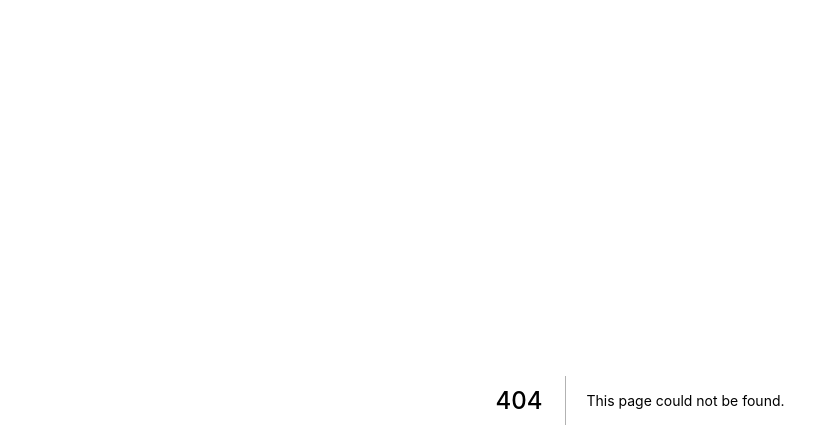
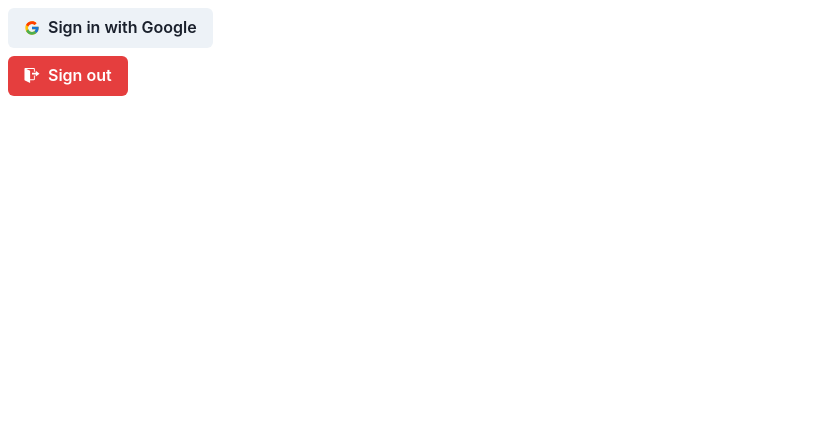
Before and after one commit to hokkyss/Portfolio, a Next.js app: page /login in a window 1280 px wide. Before the commit this address had no page. Shown: the top 448 px of the page, without its empty margins (0-839 px from the left). Built offline with nearby package versions, Linux system fonts and the light colour scheme.

Commit message:
add logout

```diff
--- a/elements/Card/Card.tsx
+++ b/elements/Card/Card.tsx
@@ -4,7 +4,7 @@ export const Card = forwardRef<BoxProps, 'div'>(function Card(props, ref) {
 	return (
 		<LinkBox
 			{...props}
-			w={{ sm: 'xs', md: 'sm', lg: 'xl' }}
+			w={{ base: 'xs', sm: 'sm', md: 'md', lg: 'xl', xl: '2xl' }}
 			padding="4"
 			rounded="sm"
 			shadow="md"
--- a/modules/BlogCard/BlogCard.tsx
+++ b/modules/BlogCard/BlogCard.tsx
@@ -1,5 +1,4 @@
 import {
-	Button,
 	Flex,
 	Heading,
 	LinkOverlay,
@@ -22,9 +21,9 @@ export const BlogCardSkeleton = React.memo(function BlogCardSkeleton() {
 		<React.Fragment>
 			<Card>
 				<SkeletonText noOfLines={1} skeletonHeight="4" w="36" />
-				<Spacer height="2" />
+				<Spacer height="4" />
 				<SkeletonText noOfLines={1} skeletonHeight="7" />
-				<Spacer height="2" />
+				<Spacer height="4" />
 				<SkeletonText noOfLines={2} skeletonHeight="4" />
 			</Card>
 		</React.Fragment>
--- a/pages/_app.tsx
+++ b/pages/_app.tsx
@@ -1,11 +1,9 @@
 import * as React from 'react'
 import type { AppProps } from 'next/app'
+import Head from 'next/head'
 import { ChakraProvider, extendTheme } from '@chakra-ui/react'
 
 import '~/styles/globals.css'
-
-import '~/utils/firebase'
-import Head from 'next/head'
 
 const activeLabelStyles = {
 	transform: 'scale(0.85) translateY(-24px)',
--- /dev/null
+++ b/pages/login.tsx
@@ -0,0 +1,63 @@
+import * as React from 'react'
+import {
+	getAuth,
+	GoogleAuthProvider,
+	signInWithPopup,
+	browserPopupRedirectResolver,
+	signOut,
+	signInWithCredential,
+} from 'firebase/auth'
+import Head from 'next/head'
+import { NextPage } from 'next'
+import { Button, Text, Box } from '@chakra-ui/react'
+import { FcGoogle } from 'react-icons/fc'
+import { GoSignOut } from 'react-icons/go'
+
+import { app } from '~/utils/firebase'
+
+const auth = getAuth(app)
+
+const provider = new GoogleAuthProvider()
+provider.addScope('https://www.googleapis.com/auth/user.birthday.read')
+provider.addScope('https://www.googleapis.com/auth/userinfo.profile')
+provider.addScope('https://www.googleapis.com/auth/userinfo.email')
+
+const Login: NextPage = () => {
+	const loginWithGoogle = React.useCallback(() => {
+		signInWithPopup(auth, provider, browserPopupRedirectResolver).then(
+			(result) => {
+				const credential = GoogleAuthProvider.credentialFromResult(result)
+
+				if (!credential) return
+				signInWithCredential(auth, credential)
+			}
+		)
+	}, [])
+	const logoutFromGoogle = React.useCallback(() => signOut(auth), [])
+
+	return (
+		<React.Fragment>
+			<Head>
+				<title>hokkyss - Login</title>
+			</Head>
+			<Box>
+				<Box m="2">
+					<Button leftIcon={<FcGoogle />} onClick={loginWithGoogle}>
+						<Text>Sign in with Google</Text>
+					</Button>
+				</Box>
+				<Box m="2">
+					<Button
+						colorScheme="red"
+						leftIcon={<GoSignOut />}
+						onClick={logoutFromGoogle}
+					>
+						<Text>Sign out</Text>
+					</Button>
+				</Box>
+			</Box>
+		</React.Fragment>
+	)
+}
+
+export default Login
```
Also changed, not shown: pages/blogs/[uuid].tsx (+5 -2 lines).
